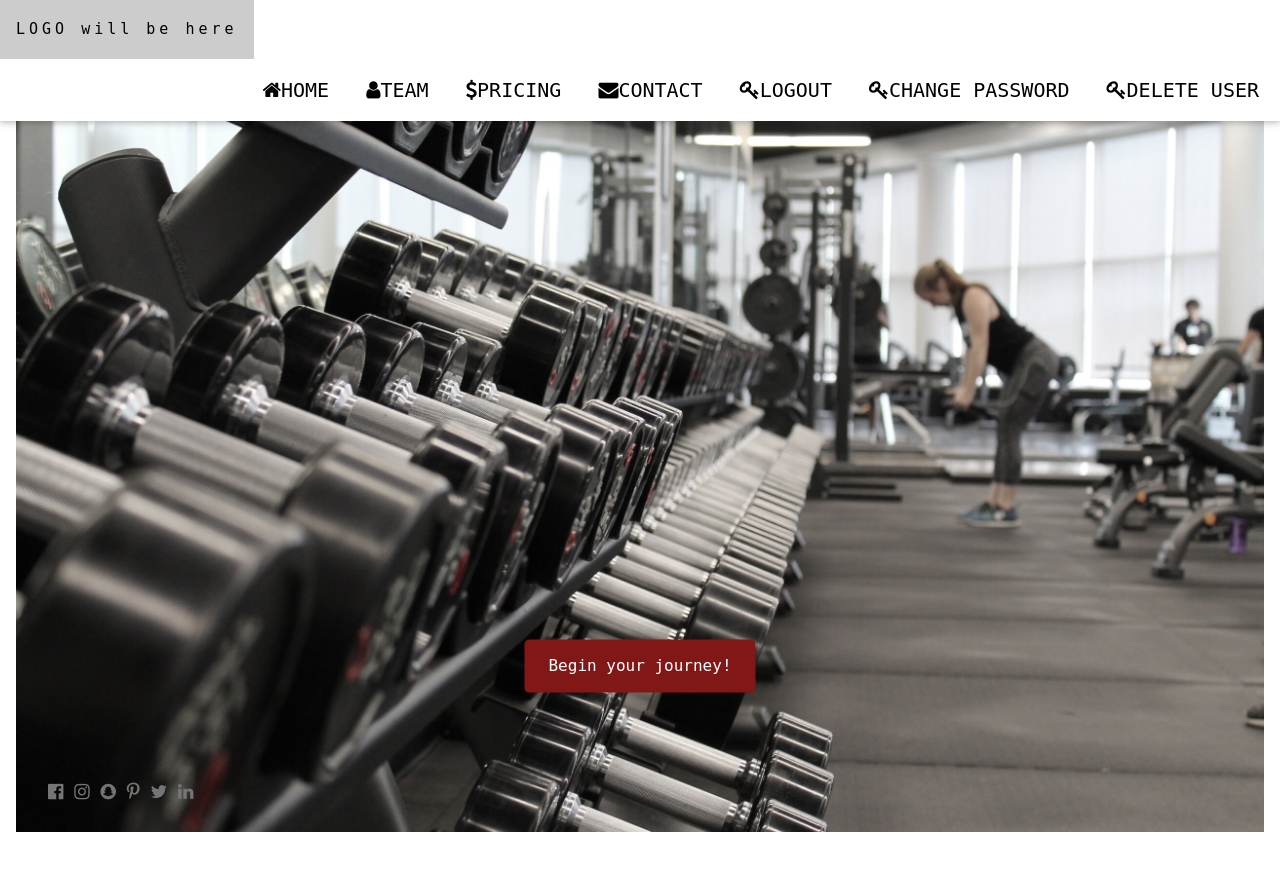
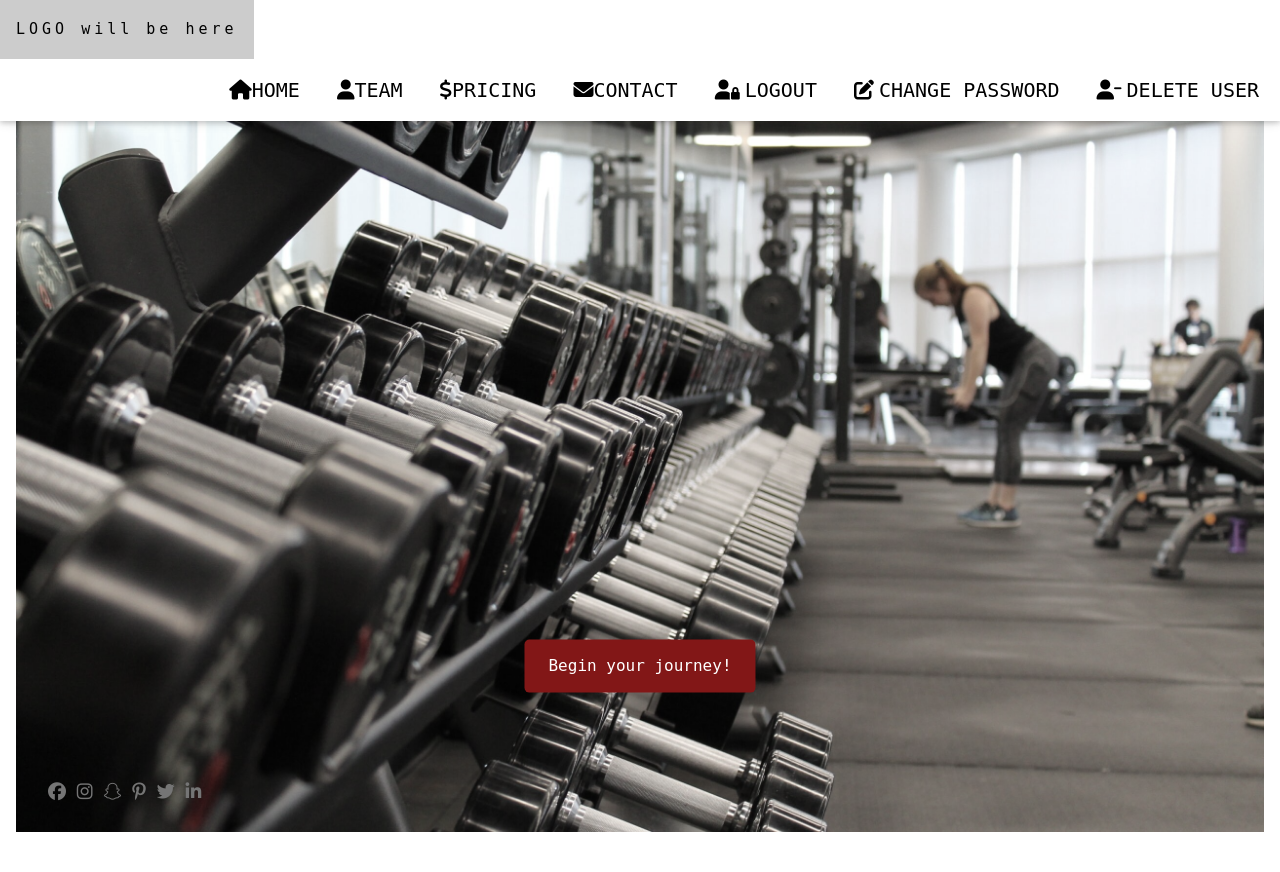
Before and after one commit to TvojTomko/checkpoint2, a PHP site: page / in a window 1280 px wide. Shown: the top 872 px of the page. Run offline with PHP 8.4, Linux system fonts and the light colour scheme; the visitor is signed in with stand-in values (Sample User, id 1); some libraries are stand-ins or nearby versions.

Commit message:
redizajn nav

```diff
--- a/App/Views/root.layout.view.php
+++ b/App/Views/root.layout.view.php
@@ -8,6 +8,8 @@
 <link rel="stylesheet" href="https://fonts.googleapis.com/css?family=Raleway">
 <link rel="stylesheet" href="https://cdnjs.cloudflare.com/ajax/libs/font-awesome/4.7.0/css/font-awesome.min.css">
 <link rel="stylesheet" href="public/css.css">
+
+<script src="https://kit.fontawesome.com/2f99e28f87.js" crossorigin="anonymous"></script>
 
 <body>
 
@@ -24,9 +26,9 @@
             <?php if(!\App\Auth::isLogged()) { ?>
                 <a href="?c=auth&a=loginpage" class="w3-bar-item mynav"><i class="fa fa-key"></i>LOGIN</a>
             <?php } else { ?>
-            <a href="?c=auth&a=logout" class="w3-bar-item mynav"><i class="fa fa-key"></i>LOGOUT</a>
-            <a href="?c=auth&a=changepasswordpage" class="w3-bar-item mynav"><i class="fa fa-key"></i>CHANGE PASSWORD</a>
-            <a href="?c=auth&a=deleteuserpage" class="w3-bar-item mynav"><i class="fa fa-key"></i>DELETE USER</a>
+                <a href="?c=auth&a=logout" class="w3-bar-item mynav"><i class="fas fa-user-lock mvr"></i>LOGOUT</a>
+                <a href="?c=auth&a=changepasswordpage" class="w3-bar-item mynav"><i class="fas fa-edit mvr"></i>CHANGE PASSWORD</a>
+                <a href="?c=auth&a=deleteuserpage" class="w3-bar-item mynav"><i class="fas fa-user-minus mvr"></i>DELETE USER</a>
             <?php } ?>
         </div>
         <!-- Hide right-floated links on small screens and replace them with a menu icon -->
--- a/public/css.css
+++ b/public/css.css
@@ -146,3 +146,6 @@ body, html {
     font-size: 20px;
     text-align: center;
 }
+.mvr {
+    margin-right: 5px;
+}
```
